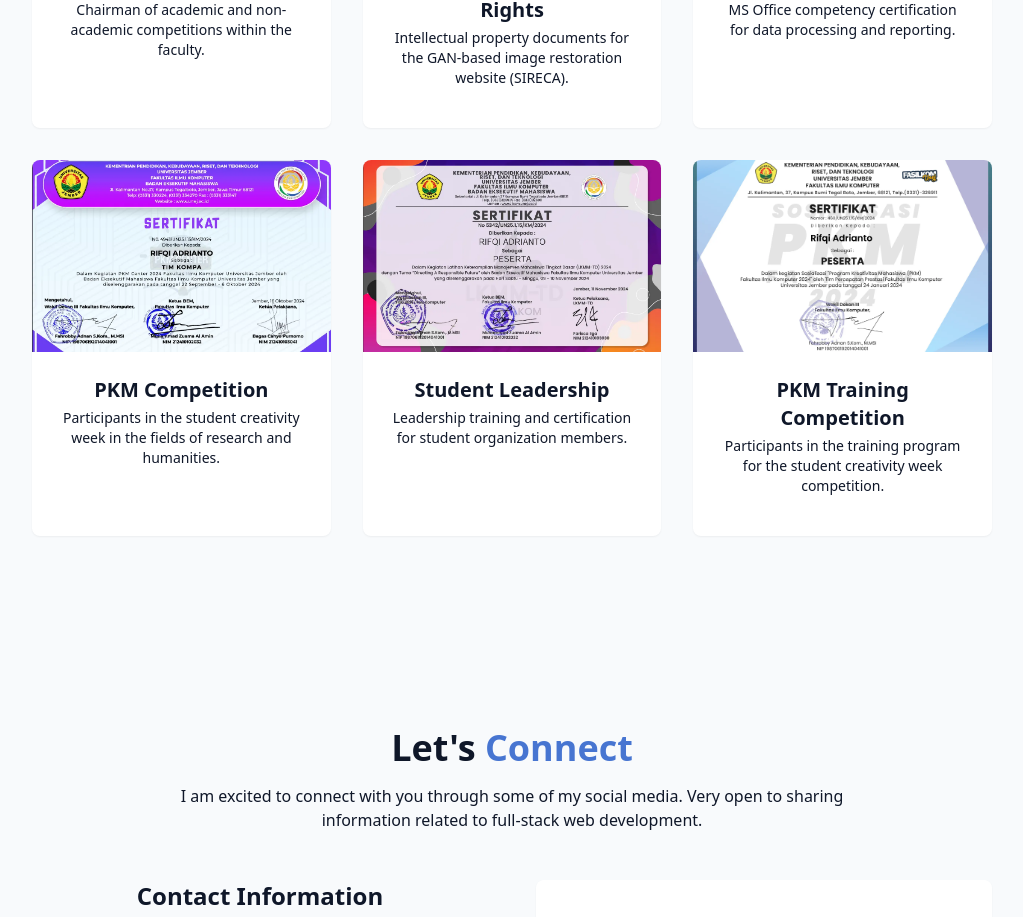
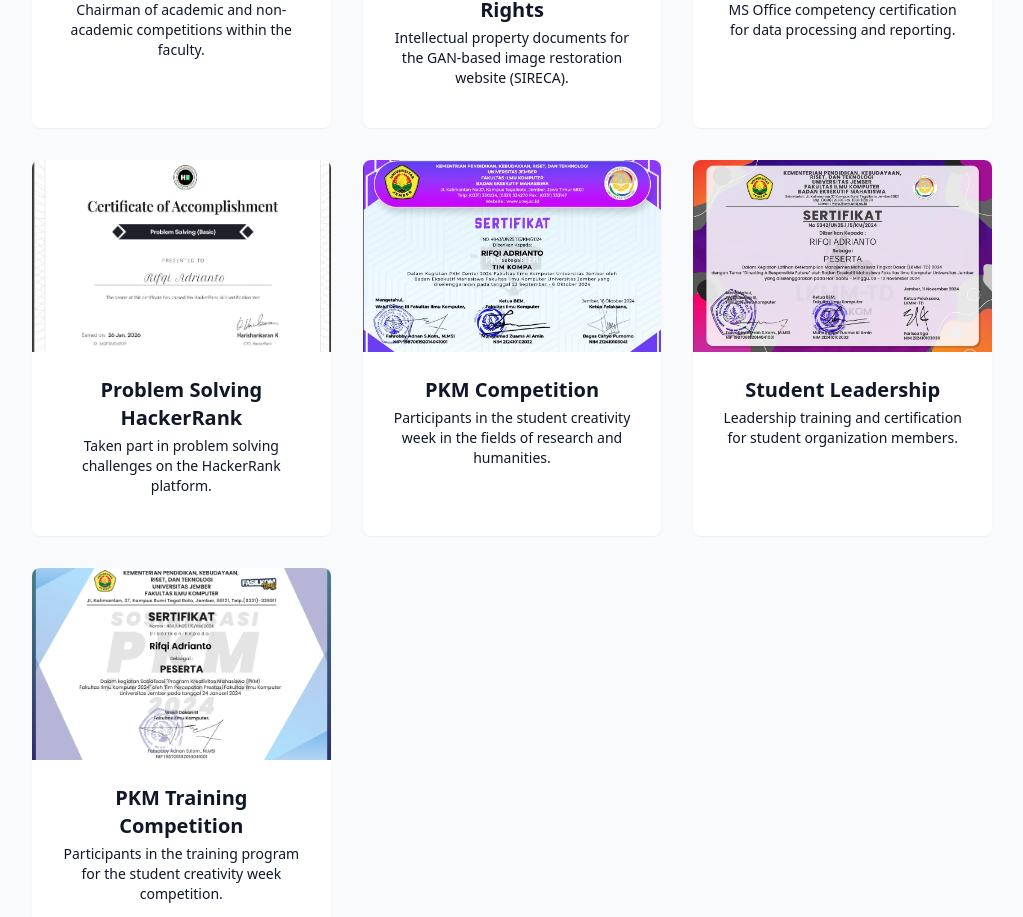
Before and after one commit to rifqiadrianto007/React_Portofolio, a React (Vite) app: page / in a window 1280 px wide. Shown: the part 6036-6953 px from the top of the page, without its empty margins (128-1151 px from the left). Built offline with nearby package versions, Linux system fonts and the light colour scheme.

Commit message:
new certif add

```diff
--- a/src/components/ExperienceSection.jsx
+++ b/src/components/ExperienceSection.jsx
@@ -37,18 +37,24 @@ const experience = [
     },
     {
         id: 7,
+        title: "Problem Solving HackerRank",
+        description: "Taken part in problem solving challenges on the HackerRank platform.",
+        image: "/experience/Problem Solving HackerRank.webp",
+    },
+    {
+        id: 8,
         title: "PKM Competition",
         description: "Participants in the student creativity week in the fields of research and humanities.",
         image: "/experience/PKM.webp",
     },
     {
-        id: 8,
+        id: 9,
         title: "Student Leadership",
         description: "Leadership training and certification for student organization members.",
         image: "/experience/LKMM.webp",
     },
     {
-        id: 9,
+        id: 10,
         title: "PKM Training Competition",
         description: "Participants in the training program for the student creativity week competition.",
         image: "/experience/PKMCen.webp",
```
Also changed, not shown: public/experience/Problem Solving HackerRank.webp (added).
